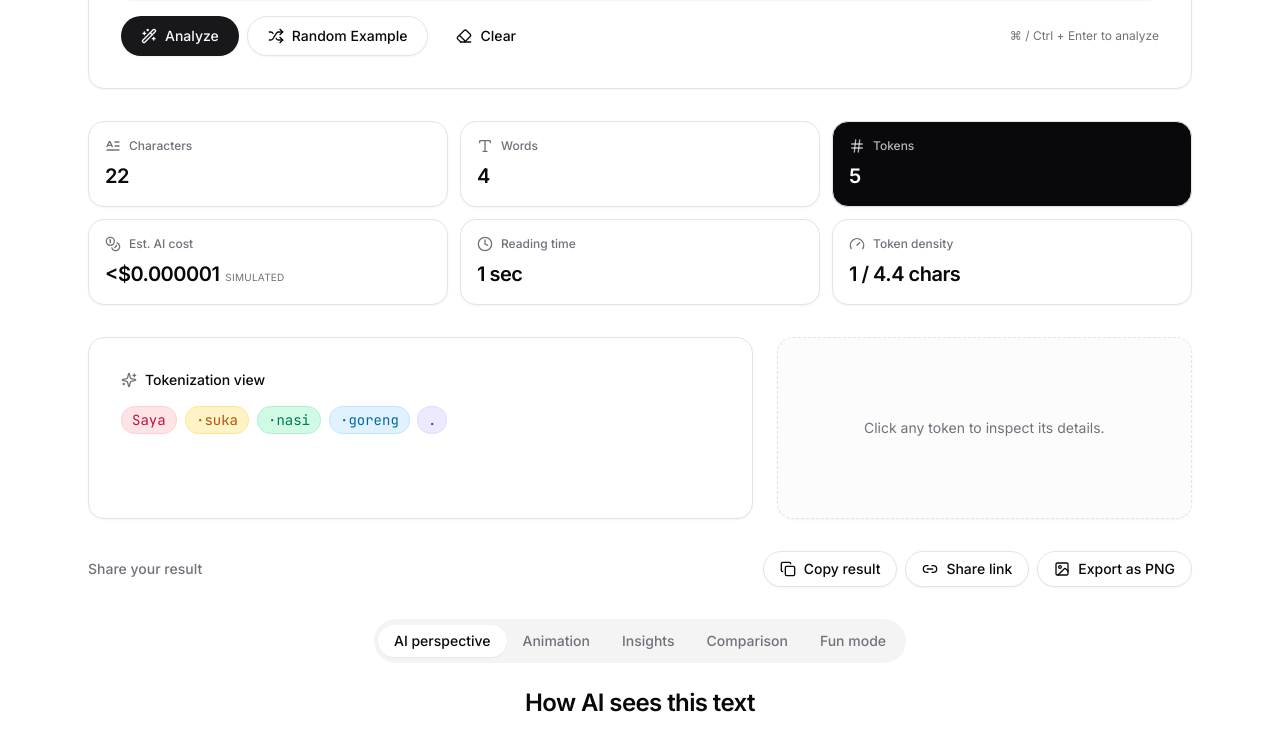
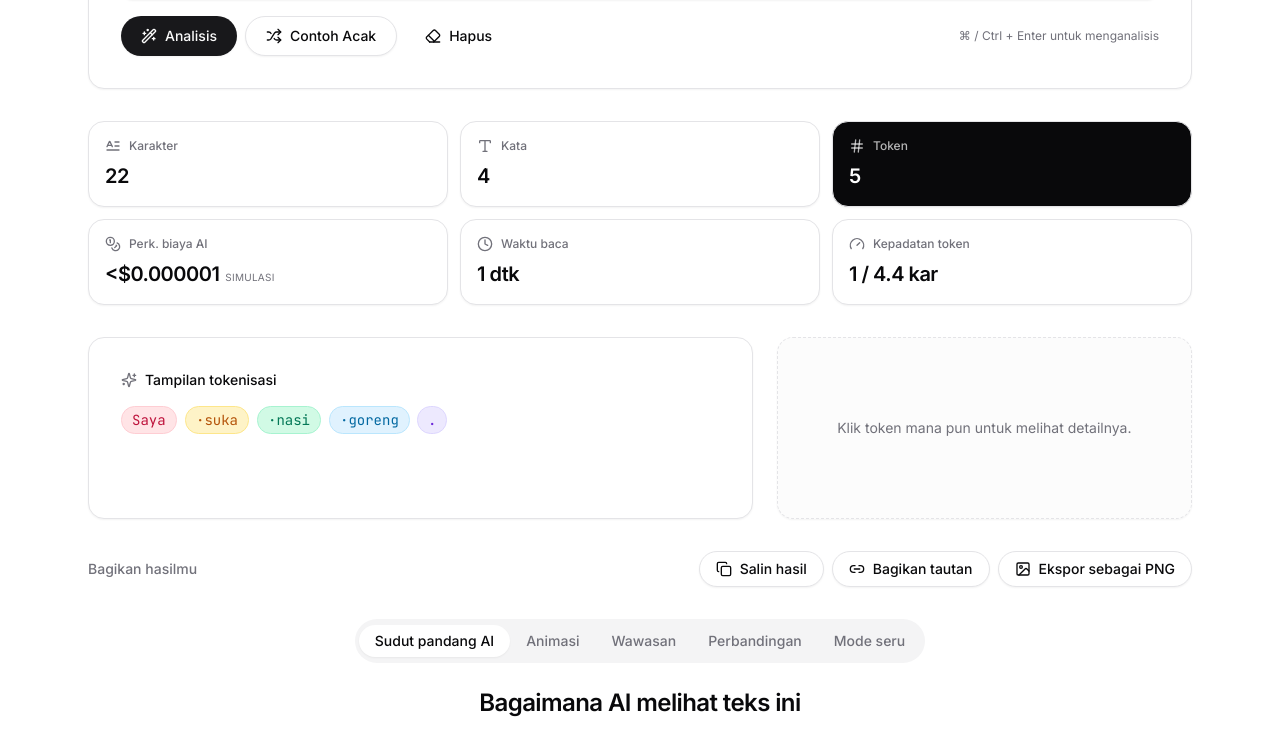
Before and after one commit to m45argaeth/TE, a Next.js app: page /playground in a window 1280 px wide. Shown: the part 460-1194 px from the top of the page. Built offline with nearby package versions, Linux system fonts and the light colour scheme.

Commit message:
feat(i18n): terjemahkan & wire seluruh UI playground ke ID/EN via useI18n

```diff
--- a/components/ai-perspective.tsx
+++ b/components/ai-perspective.tsx
@@ -5,22 +5,22 @@ import { ArrowDown, Brain, Cpu, Sparkles, Type } from "lucide-react"
 import type { Token } from "@/lib/tokenizer"
 import { Card, CardContent } from "@/components/ui/card"
 import { colorForToken } from "@/lib/token-colors"
-import { renderTokenText } from "@/lib/tokenizer"
+import { useI18n } from "@/lib/i18n"
 
 interface AiPerspectiveProps {
 	text: string
 	tokens: Token[]
 }
 
-const STEPS = [
-	{ icon: Type, title: "Sentence", body: "Raw text written by a human." },
-	{ icon: Sparkles, title: "Tokens", body: "Text split into vocabulary pieces." },
-	{ icon: Cpu, title: "Embeddings", body: "Each token becomes a vector of numbers." },
-	{ icon: Brain, title: "Prediction", body: "The model predicts the next token." },
-]
+const STEP_ICONS = [Type, Sparkles, Cpu, Brain]
 
 export function AiPerspective({ text, tokens }: AiPerspectiveProps) {
+	const { t } = useI18n()
 	const preview = tokens.slice(0, 8)
+	const steps = t.aiPerspective.steps.map((step, i) => ({
+		...step,
+		icon: STEP_ICONS[i],
+	}))
 
 	return (
 		<Card>
@@ -28,15 +28,15 @@ export function AiPerspective({ text, tokens }: AiPerspectiveProps) {
 				<div className="grid gap-6 sm:grid-cols-2">
 					<div className="rounded-xl border bg-muted/30 p-5">
 						<p className="text-xs font-medium uppercase tracking-wide text-muted-foreground">
-							Humans see
+							{t.aiPerspective.humansSee}
 						</p>
 						<p className="mt-3 text-lg leading-relaxed">
-							{text.trim() ? text : "A sentence with meaning."}
+							{text.trim() ? text : t.aiPerspective.sentencePlaceholder}
 						</p>
 					</div>
 					<div className="rounded-xl border bg-muted/30 p-5">
 						<p className="text-xs font-medium uppercase tracking-wide text-muted-foreground">
-							AI sees
+							{t.aiPerspective.aiSees}
 						</p>
 						<div className="mt-3 flex flex-wrap gap-1.5">
 							{preview.length > 0 ? (
@@ -57,7 +57,7 @@ export function AiPerspective({ text, tokens }: AiPerspectiveProps) {
 								</>
 							) : (
 								<p className="text-lg text-muted-foreground">
-									A sequence of tokens.
+									{t.aiPerspective.tokensPlaceholder}
 								</p>
 							)}
 						</div>
@@ -66,10 +66,10 @@ export function AiPerspective({ text, tokens }: AiPerspectiveProps) {
 
 				<div className="mt-8">
 					<div className="grid gap-3 sm:hidden">
-						{STEPS.map((step, i) => (
+						{steps.map((step, i) => (
 							<div key={step.title}>
 								<StepCard step={step} index={i} />
-								{i < STEPS.length - 1 ? (
+								{i < steps.length - 1 ? (
 									<div className="flex justify-center py-1 text-muted-foreground">
 										<ArrowDown className="h-4 w-4" />
 									</div>
@@ -78,15 +78,15 @@ export function AiPerspective({ text, tokens }: AiPerspectiveProps) {
 						))}
 					</div>
 					<div className="hidden grid-cols-7 items-stretch gap-2 sm:grid">
-						{STEPS.map((step, i) => (
+						{steps.map((step, i) => (
 							<div
 								key={step.title}
-								className={i < STEPS.length - 1 ? "contents" : ""}
+								className={i < steps.length - 1 ? "contents" : ""}
 							>
 								<div className="col-span-1">
 									<StepCard step={step} index={i} />
 								</div>
-								{i < STEPS.length - 1 ? (
+								{i < steps.length - 1 ? (
 									<div className="col-span-1 flex items-center justify-center text-muted-foreground">
 										<span className="text-xl">→</span>
 									</div>
@@ -104,7 +104,7 @@ function StepCard({
 	step,
 	index,
 }: {
-	step: (typeof STEPS)[number]
+	step: { title: string; body: string; icon: typeof Type }
 	index: number
 }) {
 	return (
--- a/components/comparison-mode.tsx
+++ b/components/comparison-mode.tsx
@@ -4,16 +4,26 @@ import * as React from "react"
 import { ArrowRight } from "lucide-react"
 
 import { tokenize, getStats } from "@/lib/tokenizer"
-import { COMPARISON_PRESETS } from "@/lib/examples"
+import { useI18n, comparisonExplanation } from "@/lib/i18n"
 import { Card, CardContent } from "@/components/ui/card"
 import { Input } from "@/components/ui/input"
 import { Button } from "@/components/ui/button"
 import { TokenBlock } from "@/components/token-block"
 
-function Side({ label, value, onChange }: {
+function Side({
+	label,
+	value,
+	onChange,
+	placeholder,
+	wordsLabel,
+	tokensLabel,
+}: {
 	label: string
 	value: string
 	onChange: (v: string) => void
+	placeholder: string
+	wordsLabel: string
+	tokensLabel: string
 }) {
 	const tokens = React.useMemo(() => tokenize(value), [value])
 	const stats = React.useMemo(() => getStats(value, tokens), [value, tokens])
@@ -27,7 +37,7 @@ function Side({ label, value, onChange }: {
 				<Input
 					value={value}
 					onChange={(e) => onChange(e.target.value)}
-					placeholder="Type a word or sentence..."
+					placeholder={placeholder}
 				/>
 			</div>
 			<div className="flex flex-wrap gap-1.5">
@@ -37,11 +47,11 @@ function Side({ label, value, onChange }: {
 			</div>
 			<div className="flex gap-6 text-sm">
 				<div>
-					<span className="text-muted-foreground">Words </span>
+					<span className="text-muted-foreground">{wordsLabel} </span>
 					<span className="font-semibold">{stats.words}</span>
 				</div>
 				<div>
-					<span className="text-muted-foreground">Tokens </span>
+					<span className="text-muted-foreground">{tokensLabel} </span>
 					<span className="font-semibold">{stats.tokens}</span>
 				</div>
 			</div>
@@ -50,6 +60,7 @@ function Side({ label, value, onChange }: {
 }
 
 export function ComparisonMode() {
+	const { t, locale } = useI18n()
 	const [a, setA] = React.useState("Hello")
 	const [b, setB] = React.useState("Antidisestablishmentarianism")
 
@@ -62,7 +73,7 @@ export function ComparisonMode() {
 		<Card>
 			<CardContent className="p-6 sm:p-8">
 				<div className="flex flex-wrap gap-2">
-					{COMPARISON_PRESETS.map((preset) => (
+					{t.comparison.presets.map((preset) => (
 						<Button
 							key={preset.label}
 							variant="outline"
@@ -77,20 +88,37 @@ export function ComparisonMode() {
 					))}
 				</div>
 				<div className="mt-6 flex flex-col gap-6 md:flex-row md:items-start">
-					<Side label="Sentence A" value={a} onChange={setA} />
+					<Side
+						label={t.comparison.sentenceA}
+						value={a}
+						onChange={setA}
+						placeholder={t.comparison.inputPlaceholder}
+						wordsLabel={t.comparison.words}
+						tokensLabel={t.comparison.tokens}
+					/>
 					<div className="hidden self-center text-muted-foreground md:block">
 						<ArrowRight className="h-5 w-5" />
 					</div>
-					<Side label="Sentence B" value={b} onChange={setB} />
+					<Side
+						label={t.comparison.sentenceB}
+						value={b}
+						onChange={setB}
+						placeholder={t.comparison.inputPlaceholder}
+						wordsLabel={t.comparison.words}
+						tokensLabel={t.comparison.tokens}
+					/>
 				</div>
 				<div className="mt-6 rounded-xl border bg-muted/30 p-4 text-sm leading-relaxed text-muted-foreground">
-					<span className="font-medium text-foreground">Why the difference? </span>
-					“{a || "A"}” uses {wordsA} word / {tokensA.length} token
-					{tokensA.length === 1 ? "" : "s"}, while “{b || "B"}” uses {wordsB}{" "}
-					word / {tokensB.length} token{tokensB.length === 1 ? "" : "s"}. Rare or
-					long words aren’t in the model’s vocabulary as a single piece, so they
-					get split into several sub-word tokens — even when they’re still just
-					“one word” to a human.
+					<span className="font-medium text-foreground">{t.comparison.whyDifferent}</span>
+					{comparisonExplanation(
+						locale,
+						a,
+						b,
+						wordsA,
+						tokensA.length,
+						wordsB,
+						tokensB.length,
+					)}
 				</div>
 			</CardContent>
 		</Card>
--- a/components/educational-insights.tsx
+++ b/components/educational-insights.tsx
@@ -3,6 +3,7 @@
 import { Lightbulb } from "lucide-react"
 
 import type { TextStats } from "@/lib/tokenizer"
+import { useI18n, buildInsights } from "@/lib/i18n"
 import { Card, CardContent } from "@/components/ui/card"
 
 interface EducationalInsightsProps {
@@ -10,7 +11,8 @@ interface EducationalInsightsProps {
 }
 
 export function EducationalInsights({ stats }: EducationalInsightsProps) {
-	const insights = buildInsights(stats)
+	const { t, locale } = useI18n()
+	const insights = buildInsights(stats, locale)
 
 	return (
 		<Card className="border-border/70 bg-gradient-to-br from-muted/40 to-background">
@@ -19,7 +21,7 @@ export function EducationalInsights({ stats }: EducationalInsightsProps) {
 					<div className="flex h-8 w-8 items-center justify-center rounded-lg bg-foreground text-background">
 						<Lightbulb className="h-4 w-4" />
 					</div>
-					<h3 className="font-medium">Educational insights</h3>
+					<h3 className="font-medium">{t.insights.heading}</h3>
 				</div>
 				<ul className="mt-5 space-y-3">
 					{insights.map((insight, i) => (
@@ -37,35 +39,3 @@ export function EducationalInsights({ stats }: EducationalInsightsProps) {
 		</Card>
 	)
 }
-
-function buildInsights(stats: TextStats): string[] {
-	const out: string[] = []
-	if (stats.tokens === 0) {
-		return [
-			"Type or paste some text to see how a language model would break it into tokens.",
-			"LLMs process tokens, not words — the same idea can cost very different numbers of tokens.",
-		]
-	}
-	out.push(
-		`This text contains ${stats.tokens.toLocaleString()} token${stats.tokens === 1 ? "" : "s"} across ${stats.words.toLocaleString()} word${stats.words === 1 ? "" : "s"}.`,
-	)
-	out.push(
-		"LLMs process tokens, not words. The number of tokens influences processing cost, context length, and memory usage.",
-	)
-	if (stats.words > 0) {
-		const ratio = stats.tokens / stats.words
-		if (ratio > 1.5) {
-			out.push(
-				`On average each word here uses ~${ratio.toFixed(2)} tokens — a sign of longer or rarer words that the tokenizer splits into pieces.`,
-			)
-		} else {
-			out.push(
-				`On average each word here uses ~${ratio.toFixed(2)} tokens — common words often map to a single token.`,
-			)
-		}
-	}
-	out.push(
-		`At roughly ${stats.tokenDensity.toFixed(1)} characters per token, a model's limited context window fills up faster with dense or unusual text.`,
-	)
-	return out
-}
--- a/components/playground.tsx
+++ b/components/playground.tsx
@@ -8,8 +8,8 @@ import {
 	getStats,
 	type Token,
 } from "@/lib/tokenizer"
-import { getRandomExample } from "@/lib/examples"
 import { decodeShareText } from "@/lib/share"
+import { useI18n } from "@/lib/i18n"
 import { Button } from "@/components/ui/button"
 import { Textarea } from "@/components/ui/textarea"
 import { Card, CardContent } from "@/components/ui/card"
@@ -24,11 +24,10 @@ import { ComparisonMode } from "@/components/comparison-mode"
 import { FunMode } from "@/components/fun-mode"
 import { ShareFeatures } from "@/components/share-features"
 
-const DEFAULT_TEXT = "Saya suka nasi goreng."
-
 export function Playground() {
-	const [draft, setDraft] = React.useState(DEFAULT_TEXT)
-	const [analyzed, setAnalyzed] = React.useState(DEFAULT_TEXT)
+	const { t } = useI18n()
+	const [draft, setDraft] = React.useState(t.playground.defaultText)
+	const [analyzed, setAnalyzed] = React.useState(t.playground.defaultText)
 	const [loading, setLoading] = React.useState(false)
 	const [animate, setAnimate] = React.useState(true)
 	const [selected, setSelected] = React.useState<Token | null>(null)
@@ -76,7 +75,15 @@ export function Playground() {
 	const handleAnalyze = () => runAnalysis(draft)
 
 	const handleRandom = () => {
-		const example = getRandomExample(draft)
+		const list = t.playground.randomExamples
+		let example = draft
+		if (list.length > 0) {
+			let guard = 0
+			while ((example === draft || guard === 0) && guard < 12) {
+				example = list[Math.floor(Math.random() * list.length)]
+				guard++
+			}
+		}
 		setDraft(example)
 		runAnalysis(example)
 	}
@@ -109,26 +116,26 @@ export function Playground() {
 								handleAnalyze()
 							}
 						}}
-						placeholder="Type or paste text here..."
+						placeholder={t.playground.placeholder}
 						className="min-h-[150px] text-lg"
 					/>
 					<div className="mt-4 flex flex-wrap items-center justify-between gap-3">
 						<div className="flex w-full flex-wrap gap-2 sm:w-auto">
 							<Button onClick={handleAnalyze} className="flex-1 sm:flex-none">
 								<Wand2 className="h-4 w-4" />
-								Analyze
+								{t.playground.analyze}
 							</Button>
 							<Button variant="outline" onClick={handleRandom} className="flex-1 sm:flex-none">
 								<Shuffle className="h-4 w-4" />
-								Random Example
+								{t.playground.randomExample}
 							</Button>
 							<Button variant="ghost" onClick={handleClear} className="flex-1 sm:flex-none">
 								<Eraser className="h-4 w-4" />
-								Clear
+								{t.playground.clear}
 							</Button>
 						</div>
 						<span className="hidden text-xs text-muted-foreground sm:block">
-							⌘ / Ctrl + Enter to analyze
+							{t.playground.shortcut}
 						</span>
 					</div>
 				</CardContent>
@@ -143,7 +150,7 @@ export function Playground() {
 					<CardContent className="p-6 sm:p-8">
 						<div className="mb-4 flex items-center gap-2">
 							<Sparkles className="h-4 w-4 text-muted-foreground" />
-							<h2 className="text-sm font-medium">Tokenization view</h2>
+							<h2 className="text-sm font-medium">{t.playground.tokenizationView}</h2>
 						</div>
 						<TokenizationView
 							tokens={tokens}
@@ -160,7 +167,7 @@ export function Playground() {
 			{/* Share */}
 			<div className="flex flex-col gap-3 sm:flex-row sm:items-center sm:justify-between">
 				<h2 className="text-sm font-medium text-muted-foreground">
-					Share your result
+					{t.playground.shareYourResult}
 				</h2>
 				<ShareFeatures text={analyzed} tokens={tokens} />
 			</div>
@@ -169,17 +176,17 @@ export function Playground() {
 			<Tabs defaultValue="perspective" className="w-full">
 				<div className="-mx-4 flex justify-start overflow-x-auto px-4 pb-2 sm:mx-0 sm:justify-center sm:overflow-visible sm:px-0 sm:pb-0">
 					<TabsList className="flex-nowrap">
-						<TabsTrigger value="perspective">AI perspective</TabsTrigger>
-						<TabsTrigger value="animation">Animation</TabsTrigger>
-						<TabsTrigger value="insights">Insights</TabsTrigger>
-						<TabsTrigger value="comparison">Comparison</TabsTrigger>
-						<TabsTrigger value="fun">Fun mode</TabsTrigger>
+						<TabsTrigger value="perspective">{t.playground.tabs.perspective}</TabsTrigger>
+						<TabsTrigger value="animation">{t.playground.tabs.animation}</TabsTrigger>
+						<TabsTrigger value="insights">{t.playground.tabs.insights}</TabsTrigger>
+						<TabsTrigger value="comparison">{t.playground.tabs.comparison}</TabsTrigger>
+						<TabsTrigger value="fun">{t.playground.tabs.fun}</TabsTrigger>
 					</TabsList>
 				</div>
 				<TabsContent value="perspective" id="perspective">
 					<div className="mb-4 text-center">
 						<h2 className="text-2xl font-semibold tracking-tight">
-							How AI sees this text
+							{t.playground.howAiSees}
 						</h2>
 					</div>
 					<AiPerspective text={analyzed} tokens={tokens} />
--- a/components/share-features.tsx
+++ b/components/share-features.tsx
@@ -4,6 +4,7 @@ import * as React from "react"
 import { Check, Copy, Image as ImageIcon, Link2 } from "lucide-react"
 
 import type { Token } from "@/lib/tokenizer"
+import { useI18n } from "@/lib/i18n"
 import { Button } from "@/components/ui/button"
 import { exportTokensToPng, downloadDataUrl } from "@/lib/export-image"
 import { encodeShareText } from "@/lib/share"
@@ -16,17 +17,18 @@ interface ShareFeaturesProps {
 type Status = "idle" | "copied" | "linked"
 
 export function ShareFeatures({ text, tokens }: ShareFeaturesProps) {
+	const { t } = useI18n()
 	const [status, setStatus] = React.useState<Status>("idle")
 	const disabled = tokens.length === 0
 
 	React.useEffect(() => {
 		if (status === "idle") return
-		const t = setTimeout(() => setStatus("idle"), 1800)
-		return () => clearTimeout(t)
+		const tm = setTimeout(() => setStatus("idle"), 1800)
+		return () => clearTimeout(tm)
 	}, [status])
 
 	const copyResult = async () => {
-		const summary = tokens.map((t) => `[${t.text}]`).join(" ")
+		const summary = tokens.map((tk) => `[${tk.text}]`).join(" ")
 		const payload = `Token Explorer\n\n"${text}"\n\n${tokens.length} tokens:\n${summary}`
 		try {
 			await navigator.clipboard.writeText(payload)
@@ -63,7 +65,7 @@ export function ShareFeatures({ text, tokens }: ShareFeaturesProps) {
 				) : (
 					<Copy className="h-4 w-4" />
 				)}
-				{status === "copied" ? "Copied" : "Copy result"}
+				{status === "copied" ? t.share.copied : t.share.copyResult}
 			</Button>
 			<Button variant="outline" size="sm" onClick={shareLink} disabled={disabled}>
 				{status === "linked" ? (
@@ -71,11 +73,11 @@ export function ShareFeatures({ text, tokens }: ShareFeaturesProps) {
 				) : (
 					<Link2 className="h-4 w-4" />
 				)}
-				{status === "linked" ? "Link copied" : "Share link"}
+				{status === "linked" ? t.share.linkCopied : t.share.shareLink}
 			</Button>
 			<Button variant="outline" size="sm" onClick={exportPng} disabled={disabled}>
 				<ImageIcon className="h-4 w-4" />
-				Export as PNG
+				{t.share.exportPng}
 			</Button>
 		</div>
 	)
--- a/components/stats-panel.tsx
+++ b/components/stats-panel.tsx
@@ -9,11 +9,8 @@ import {
 	Gauge,
 } from "lucide-react"
 
-import {
-	formatCost,
-	formatReadingTime,
-	type TextStats,
-} from "@/lib/tokenizer"
+import { formatCost, type TextStats } from "@/lib/tokenizer"
+import { useI18n, formatReadingTime } from "@/lib/i18n"
 import { Card } from "@/components/ui/card"
 
 interface StatsPanelProps {
@@ -21,41 +18,43 @@ interface StatsPanelProps {
 }
 
 export function StatsPanel({ stats }: StatsPanelProps) {
+	const { t, locale } = useI18n()
+
 	const items = [
 		{
 			icon: LetterText,
-			label: "Characters",
+			label: t.stats.characters,
 			value: stats.characters.toLocaleString(),
 		},
 		{
 			icon: Type,
-			label: "Words",
+			label: t.stats.words,
 			value: stats.words.toLocaleString(),
 		},
 		{
 			icon: Hash,
-			label: "Tokens",
+			label: t.stats.tokens,
 			value: stats.tokens.toLocaleString(),
 			highlight: true,
 		},
 		{
 			icon: Coins,
-			label: "Est. AI cost",
+			label: t.stats.estCost,
 			value: formatCost(stats.estimatedCost),
-			sub: "simulated",
+			sub: t.stats.simulated,
 		},
 		{
 			icon: Clock,
-			label: "Reading time",
-			value: formatReadingTime(stats.readingTimeSeconds),
+			label: t.stats.readingTime,
+			value: formatReadingTime(stats.readingTimeSeconds, locale),
 		},
 		{
 			icon: Gauge,
-			label: "Token density",
+			label: t.stats.tokenDensity,
 			value:
 				stats.tokens > 0
-					? `1 / ${stats.tokenDensity.toFixed(1)} chars`
-					: "—",
+					? `1 / ${stats.tokenDensity.toFixed(1)} ${t.stats.chars}`
+					: "\u2014",
 		},
 	]
 
--- a/components/token-animation.tsx
+++ b/components/token-animation.tsx
@@ -4,18 +4,18 @@ import * as React from "react"
 import { Play, RotateCcw } from "lucide-react"
 
 import { tokenize } from "@/lib/tokenizer"
+import { useI18n } from "@/lib/i18n"
 import { Button } from "@/components/ui/button"
 import { Card, CardContent } from "@/components/ui/card"
 import { TokenBlock } from "@/components/token-block"
-
-const DEFAULT_TEXT = "ChatGPT is amazing"
 
 interface TokenAnimationProps {
 	text?: string
 }
 
 export function TokenAnimation({ text }: TokenAnimationProps) {
-	const source = (text && text.trim()) || DEFAULT_TEXT
+	const { t } = useI18n()
+	const source = (text && text.trim()) || t.tokenAnimation.defaultText
 	const tokens = React.useMemo(() => tokenize(source), [source])
 
 	const [phase, setPhase] = React.useState<"idle" | "text" | "tokens">("idle")
@@ -28,14 +28,14 @@ export function TokenAnimation({ text }: TokenAnimationProps) {
 
 	React.useEffect(() => {
 		if (phase !== "text") return
-		const t = setTimeout(() => setPhase("tokens"), 900)
-		return () => clearTimeout(t)
+		const tm = setTimeout(() => setPhase("tokens"), 900)
+		return () => clearTimeout(tm)
 	}, [phase, runId])
 
 	// Auto-play once on mount.
 	React.useEffect(() => {
-		const t = setTimeout(() => play(), 350)
-		return () => clearTimeout(t)
+		const tm = setTimeout(() => play(), 350)
+		return () => clearTimeout(tm)
 	}, [play])
 
 	return (
@@ -77,7 +77,7 @@ export function TokenAnimation({ text }: TokenAnimationProps) {
 						) : (
 							<RotateCcw className="h-4 w-4" />
 						)}
-						Replay animation
+						{t.tokenAnimation.replay}
 					</Button>
 				</div>
 			</CardContent>
--- a/components/token-block.tsx
+++ b/components/token-block.tsx
@@ -6,6 +6,7 @@ import { cn } from "@/lib/utils"
 import type { Token } from "@/lib/tokenizer"
 import { renderTokenText } from "@/lib/tokenizer"
 import { colorForToken } from "@/lib/token-colors"
+import { useI18n } from "@/lib/i18n"
 
 interface TokenBlockProps {
 	token: Token
@@ -20,6 +21,7 @@ export function TokenBlock({
 	animate,
 	onSelect,
 }: TokenBlockProps) {
+	const { t } = useI18n()
 	const color = colorForToken(token)
 	const label = renderTokenText(token.text)
 
@@ -36,7 +38,7 @@ export function TokenBlock({
 				active &&
 					"ring-2 ring-foreground ring-offset-2 ring-offset-background -translate-y-0.5 shadow-md",
 			)}
-			title={`Token #${token.index + 1}`}
+			title={`${t.tokenBlock.tokenNumber}${token.index + 1}`}
 		>
 			<span className="whitespace-pre">{label}</span>
 		</button>
--- a/components/token-detail.tsx
+++ b/components/token-detail.tsx
@@ -5,6 +5,7 @@ import { X } from "lucide-react"
 import type { Token } from "@/lib/tokenizer"
 import { renderTokenText } from "@/lib/tokenizer"
 import { colorForToken } from "@/lib/token-colors"
+import { useI18n } from "@/lib/i18n"
 import { Card, CardContent } from "@/components/ui/card"
 import { Badge } from "@/components/ui/badge"
 
@@ -23,12 +24,14 @@ function Row({ label, value }: { label: string; value: React.ReactNode }) {
 }
 
 export function TokenDetail({ token, onClose }: TokenDetailProps) {
+	const { t } = useI18n()
+
 	if (!token) {
 		return (
 			<Card className="border-dashed bg-muted/30">
 				<CardContent className="flex min-h-[180px] flex-col items-center justify-center p-6 text-center">
 					<p className="text-sm text-muted-foreground">
-						Click any token to inspect its details.
+						{t.tokenDetail.empty}
 					</p>
 				</CardContent>
 			</Card>
@@ -37,6 +40,7 @@ export function TokenDetail({ token, onClose }: TokenDetailProps) {
 
 	const color = colorForToken(token)
 	const display = renderTokenText(token.text)
+	const kindLabel = t.tokenDetail.kinds[token.kind]
 
 	return (
 		<Card className="animate-fade-in">
@@ -44,7 +48,7 @@ export function TokenDetail({ token, onClose }: TokenDetailProps) {
 				<div className="flex items-start justify-between">
 					<div className="space-y-1">
 						<p className="text-xs font-medium uppercase tracking-wide text-muted-foreground">
-							Token #{token.index + 1}
+							{t.tokenDetail.tokenNumber}{token.index + 1}
 						</p>
 						<div
 							className={`inline-flex items-center rounded-lg border px-3 py-1.5 font-mono text-base ${color.className}`}
@@ -54,13 +58,13 @@ export function TokenDetail({ token, onClose }: TokenDetailProps) {
 					</div>
 					<div className="flex items-center gap-2">
 						<Badge variant="muted" className="capitalize">
-							{token.kind}
+							{kindLabel}
 						</Badge>
 						{onClose ? (
 							<button
 								type="button"
 								onClick={onClose}
-								aria-label="Close token details"
+								aria-label={t.tokenDetail.close}
 								className="flex h-7 w-7 items-center justify-center rounded-full text-muted-foreground transition-colors hover:bg-muted hover:text-foreground"
 							>
 								<X className="h-4 w-4" />
@@ -69,17 +73,16 @@ export function TokenDetail({ token, onClose }: TokenDetailProps) {
 					</div>
 				</div>
 				<div className="mt-4 divide-y divide-border">
-					<Row label="Raw token" value={`"${token.text}"`} />
-					<Row label="Characters" value={token.text.length} />
+					<Row label={t.tokenDetail.rawToken} value={`"${token.text}"`} />
+					<Row label={t.tokenDetail.characters} value={token.text.length} />
 					<Row
-						label="Estimated token ID"
+						label={t.tokenDetail.estTokenId}
 						value={token.id.toLocaleString()}
 					/>
-					<Row label="Bytes (UTF-8)" value={token.bytes} />
+					<Row label={t.tokenDetail.bytes} value={token.bytes} />
 				</div>
 				<p className="mt-4 text-xs text-muted-foreground">
-					Token ID is simulated for learning — a real model maps this token to
-					a fixed integer in its vocabulary.
+					{t.tokenDetail.note}
 				</p>
 			</CardContent>
 		</Card>
--- a/components/tokenization-view.tsx
+++ b/components/tokenization-view.tsx
@@ -1,6 +1,7 @@
 "use client"
 
 import type { Token } from "@/lib/tokenizer"
+import { useI18n } from "@/lib/i18n"
 import { TokenBlock } from "@/components/token-block"
 import { Skeleton } from "@/components/ui/skeleton"
 
@@ -19,6 +20,8 @@ export function TokenizationView({
 	activeIndex,
 	onSelect,
 }: TokenizationViewProps) {
+	const { t } = useI18n()
+
 	if (loading) {
 		return (
 			<div className="flex flex-wrap gap-2">
@@ -36,7 +39,7 @@ export function TokenizationView({
 	if (tokens.length === 0) {
 		return (
 			<div className="flex min-h-[120px] items-center justify-center rounded-xl border border-dashed text-sm text-muted-foreground">
-				Your tokens will appear here.
+				{t.tokenizationView.empty}
 			</div>
 		)
 	}
```
Also changed, not shown: components/fun-mode.tsx (+23 -9 lines).
